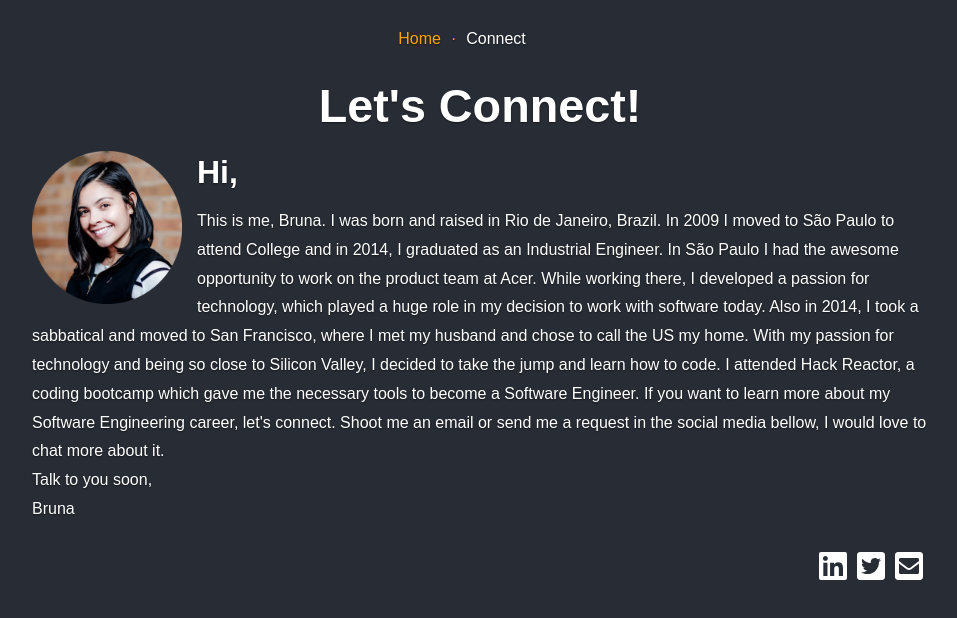
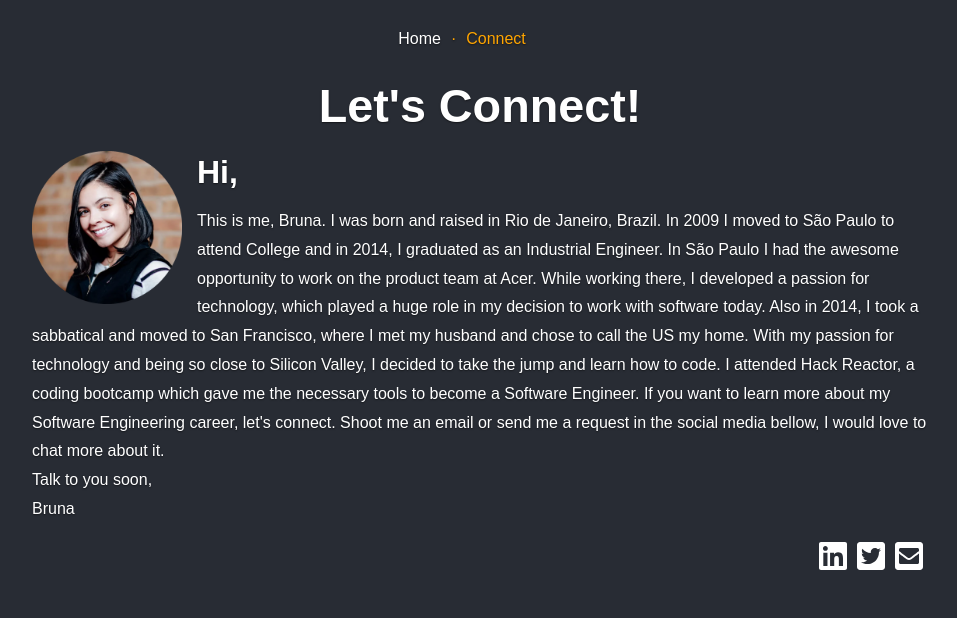
Before and after one commit to brunasmedeiros/bruna, a React (Create React App) app in the folder client/: page /connect in a window 1280 px wide. Shown: the top 618 px of the page, without its empty margins (168-1125 px from the left). Built offline with nearby package versions, Linux system fonts and the light colour scheme; a web font is replaced by a local one.

Commit message:
[fix] style - activ nav links should be orange

```diff
--- a/client/src/components/App.css
+++ b/client/src/components/App.css
@@ -6,11 +6,12 @@ a:hover {
 
 html,
 body {
-  height: 100%;
+  height: 100vh;
   background-color: #282c34 !important;
   font-family: 'Sulphur Point', sans-serif;
   color: #fff;
   text-shadow: 0 .05rem .1rem rgba(0, 0, 0, .5);
+  overflow: hidden;
 }
 
 main {
@@ -42,10 +43,9 @@ h3 {
 .container {
   padding-right: 15px;
   padding-left: 15px;
-  margin-right: auto;
   margin-left: auto;
   position: absolute;
-  max-height: calc(100vh - 90px);
+  max-height: calc(100vh - 80px);
   overflow: scroll;
 }
 
@@ -70,7 +70,7 @@ h3 {
 
 .app_root {
   display: flex;
-  min-height: 90vh;
+  min-height: 95vh;
   flex-direction: column;
 }
 
@@ -115,7 +115,7 @@ h3 {
 }
 
 .margin--bottom {
-  margin-bottom: 30px;
+  margin-bottom: 60px;
 }
 
 /*
@@ -158,7 +158,6 @@ h3 {
   align-items: center;
   flex-direction: column;
   margin-top: 50px;
-  min-height: 80vh;
 }
 
 .page-enter {
@@ -179,16 +178,15 @@ h3 {
     transition: transform 1000ms ease-in-out;
 }
 
-
 a.button--link {
-  color: orange;
+  color: white;
   font-size: 16px;
   text-decoration: none;
   font-weight: lighter;
 }
 
 a.button--link.active {
-  color: white;
+  color: orange;
 }
 
 a.button--link:after {
--- a/client/src/components/pages/Connect.tsx
+++ b/client/src/components/pages/Connect.tsx
@@ -30,7 +30,7 @@ export default function Connect() {
         Talk to you soon,<br/>
         Bruna
       </p>
-      <div className="padding--top text--right margin--bottom">
+      <div className="text--right margin--bottom">
         <Link href="https://www.linkedin.com/in/brunaenos/">
           <FontAwesomeIcon size="2x" icon={["fab", "linkedin"]} />
         </Link>
```
